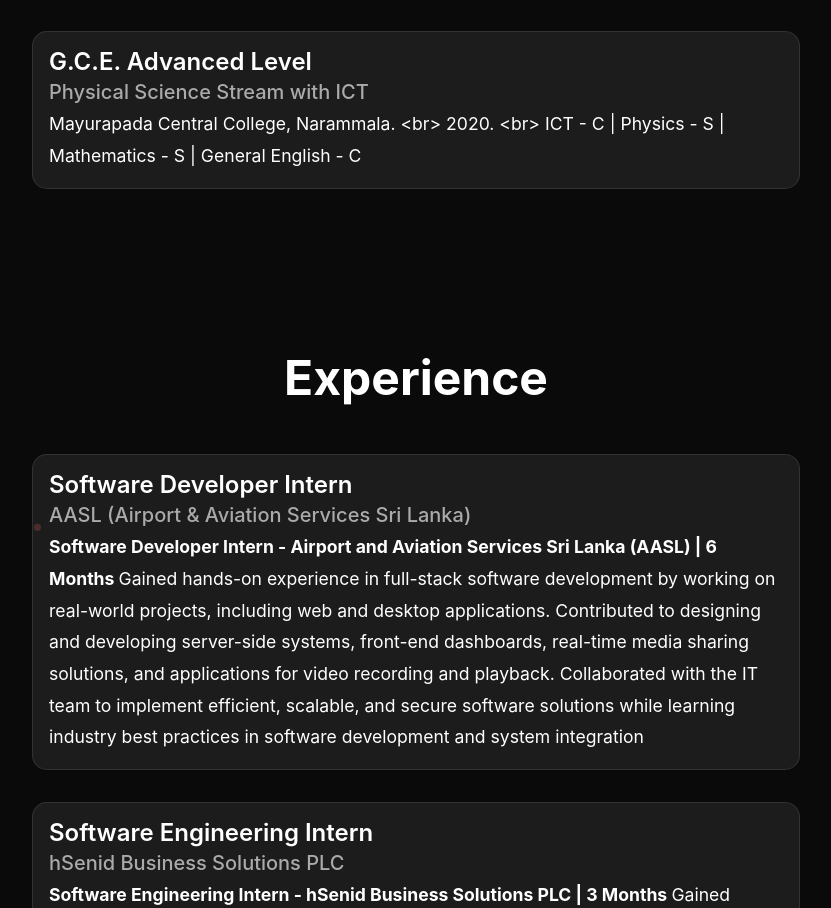
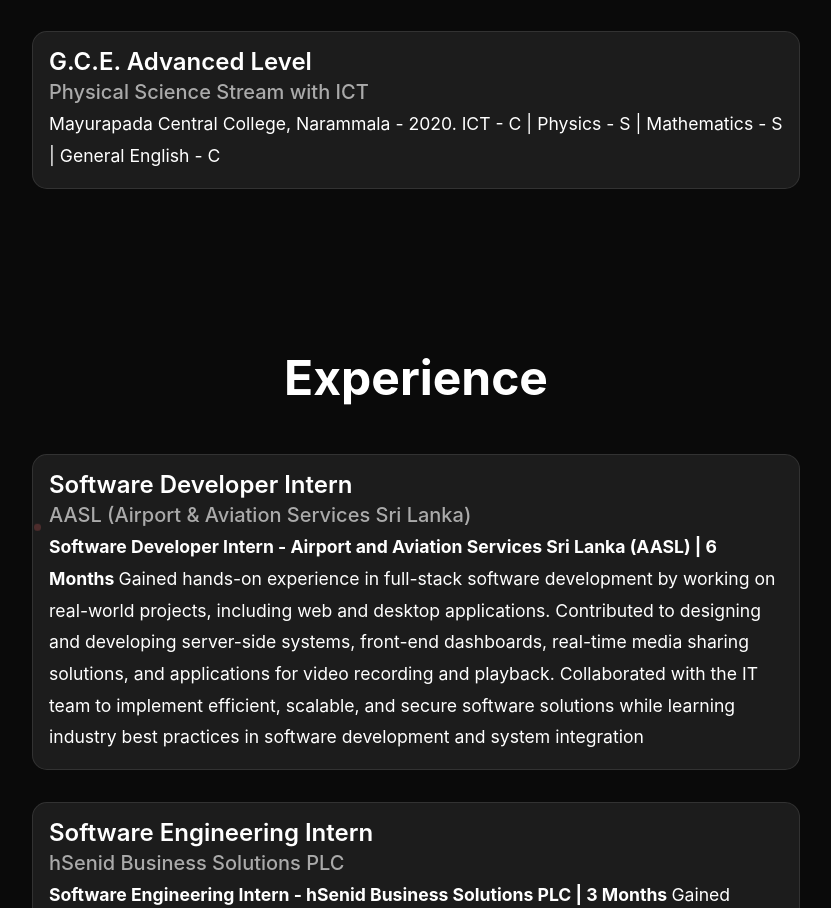
Before and after one commit to sadeepaatigala/myPortfolio, a Next.js app: page / in a window 1280 px wide. Shown: the part 1726-2634 px from the top of the page, without its empty margins (224-1055 px from the left). Built offline with nearby package versions, Linux system fonts and the light colour scheme.

Commit message:
education description changed

```diff
--- a/src/app/education/page.js
+++ b/src/app/education/page.js
@@ -17,7 +17,8 @@ export default function Education() {
           <TimelineItem
             title="G.C.E. Advanced Level"
             subtitle="Physical Science Stream with ICT"
-            description="Mayurapada Central College, Narammala. <br> 2020. <br> ICT - C | Physics - S | Mathematics - S | General English - C"
+            description="Mayurapada Central College, Narammala - 2020.
+            ICT - C | Physics - S | Mathematics - S | General English - C"
           />
       </Box>
     </Box>
```
